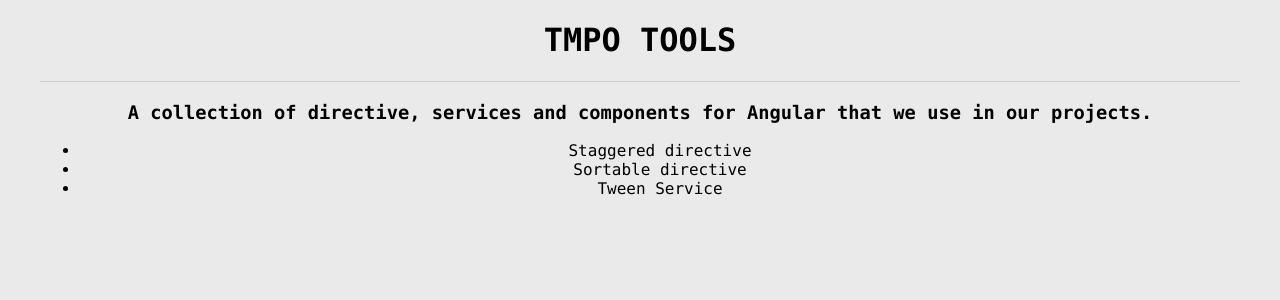
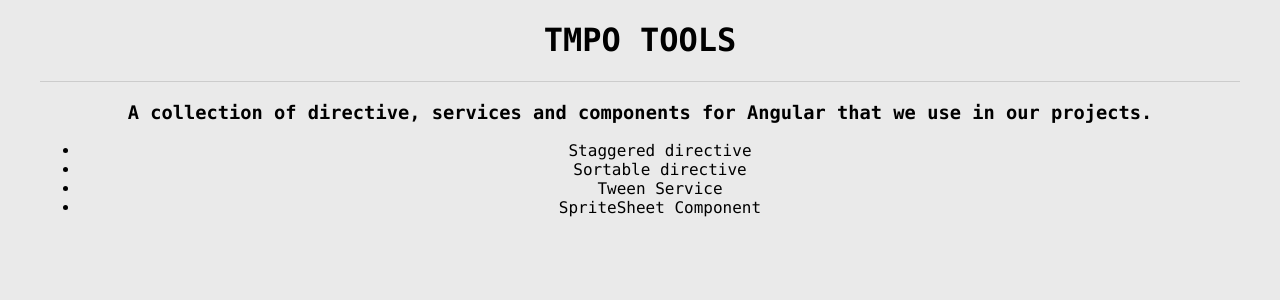
Before and after one commit to tmpo-io/tmpotools, an Angular app: page / in a window 1280 px wide. Shown: the top 300 px of the page. Built offline with nearby package versions, Linux system fonts and the light colour scheme.

Commit message:
Added spritesheet component and demo

```diff
--- a/src/app/demo/main/main.component.html
+++ b/src/app/demo/main/main.component.html
@@ -8,4 +8,6 @@
   <li [routerLink]="['staggered']">Staggered directive</li>
   <li [routerLink]="['sortable']">Sortable directive</li>
   <li [routerLink]="['tween']">Tween Service</li>
+  <li [routerLink]="['spritesheet']">SpriteSheet Component</li>
+
 </ul>
--- a/src/app/demo/router/router.ts
+++ b/src/app/demo/router/router.ts
@@ -18,6 +18,10 @@
   {
     path: 'tween',
     loadChildren: 'app/demo/tweend/tweend.module#DemoTweenModule'
+  },
+  {
+    path: 'spritesheet',
+    loadChildren: 'app/demo/sprited/sprited.module#DemoSpritedModule'
   }
 ];
 
--- /dev/null
+++ b/src/app/demo/sprited/sprited.module.ts
@@ -0,0 +1,43 @@
+import { NgModule, Component } from '@angular/core';
+import { RouterModule, Routes } from '@angular/router';
+
+
+import { TmpoSpriteModule } from '../../sprite/spritesheet';
+
+@Component({
+  styles: [],
+  template: `
+    <tmpo-sprite
+      sprite="/assets/img/walker.png"
+      width="184"
+      height="325"
+      [steps]="[
+        [1, 100],
+        [2, 100],
+        [3, 100],
+        [4, 100],
+        [5, 100],
+        [6, 100]
+        ]"
+      ></tmpo-sprite>
+  `,
+})
+export class SpritedDemoComponent {
+
+}
+
+const ROUTES: Routes = [{
+  path: '', component: SpritedDemoComponent
+}];
+
+
+@NgModule({
+  imports: [
+    TmpoSpriteModule,
+    RouterModule.forChild(ROUTES)
+  ],
+  declarations: [
+    SpritedDemoComponent
+  ]
+})
+export class DemoSpritedModule { }
--- /dev/null
+++ b/src/app/sprite/spritesheet.ts
@@ -0,0 +1,103 @@
+import {
+  Component, OnInit,
+  Input, OnDestroy, NgModule
+} from '@angular/core';
+import { CommonModule } from '@angular/common';
+
+
+import { Observable } from 'rxjs/Observable';
+import { Subject } from 'rxjs/Subject';
+
+import 'rxjs/add/observable/timer';
+import 'rxjs/add/operator/mapTo';
+import 'rxjs/add/operator/concat';
+import 'rxjs/add/operator/takeUntil';
+import 'rxjs/add/operator/delay';
+import 'rxjs/add/operator/repeat';
+import 'rxjs/add/observable/of';
+
+
+// Step is a frame, duration
+export type Step = [number, number];
+
+@Component({
+  selector: 'tmpo-sprite',
+  template: `<div
+      [style.width.px]="width"
+      [style.height.px]="height"
+      [style.background-position.px]="bpos"
+      [ngStyle]="{'background-image': 'url(' + sprite +')'}"
+      >
+    </div>
+    `,
+  styles: [
+    `
+    :host {
+      position:relative;
+    }
+    div {
+      position:absolute; display: block;
+      top: 0px; left: 0px;
+    }`
+  ]
+})
+export class TmpoSpriteComponent implements OnInit, OnDestroy {
+
+  @Input() width: number;
+  @Input() height: number;
+  @Input() sprite: string;
+  @Input() steps: Step[];
+  @Input() repeat: number = Number.POSITIVE_INFINITY;
+
+
+  st$: Observable<number>;
+  destroy: Subject<any> = new Subject();
+  bpos: number = 1;
+
+  constructor() { }
+
+  ngOnInit() {
+    this.st$ = steper$(this.steps);
+
+    if (this.repeat > 0) {
+      this.st$ = this.st$
+        .delay(this.steps[this.steps.length - 1][1])
+        .repeat(this.repeat);
+    }
+
+    this.st$
+      .takeUntil(this.destroy)
+      .subscribe((a) => {
+        this.bpos = -((a - 1) * this.width);
+      });
+  }
+
+  ngOnDestroy() {
+    this.destroy.next();
+  }
+
+}
+
+
+export function steper$(a: Step[], scheduler: any = null): Observable<number> {
+
+  let chain$;
+  for (let i = 0; i < a.length; i++) {
+    if (i === 0) {
+      chain$ = Observable.of(a[i][0], scheduler);
+    } else {
+      chain$ = chain$.concat(
+        Observable.timer(a[i - 1][1], scheduler).mapTo(a[i][0])
+      );
+    }
+  }
+  return chain$;
+}
+
+
+@NgModule({
+  imports: [CommonModule],
+  declarations: [TmpoSpriteComponent],
+  exports: [TmpoSpriteComponent]
+})
+export class TmpoSpriteModule {}
```
Also changed, not shown: src/assets/img/walker.png (added), 1 other file (tests, documents, lock files or other folders).
